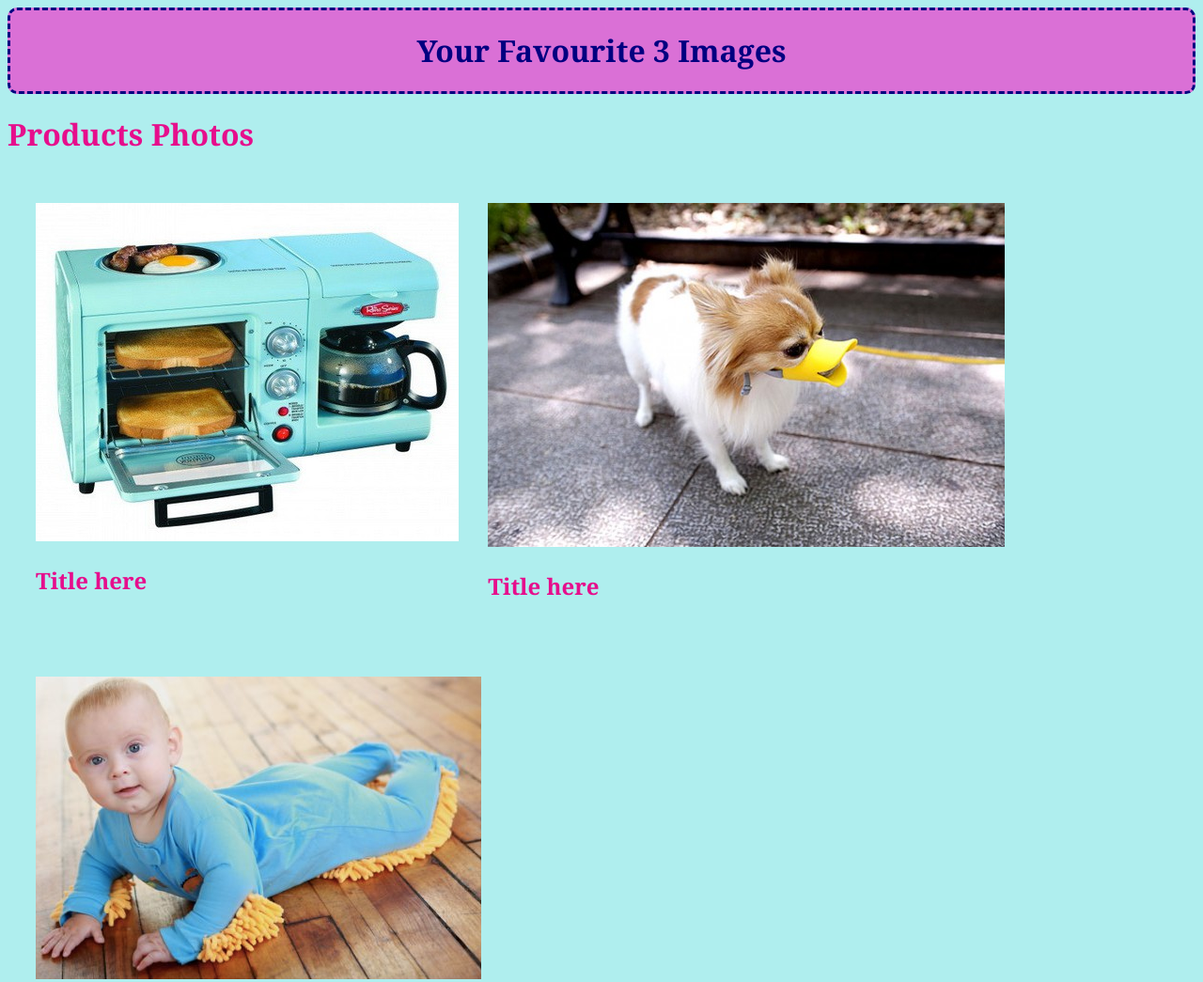
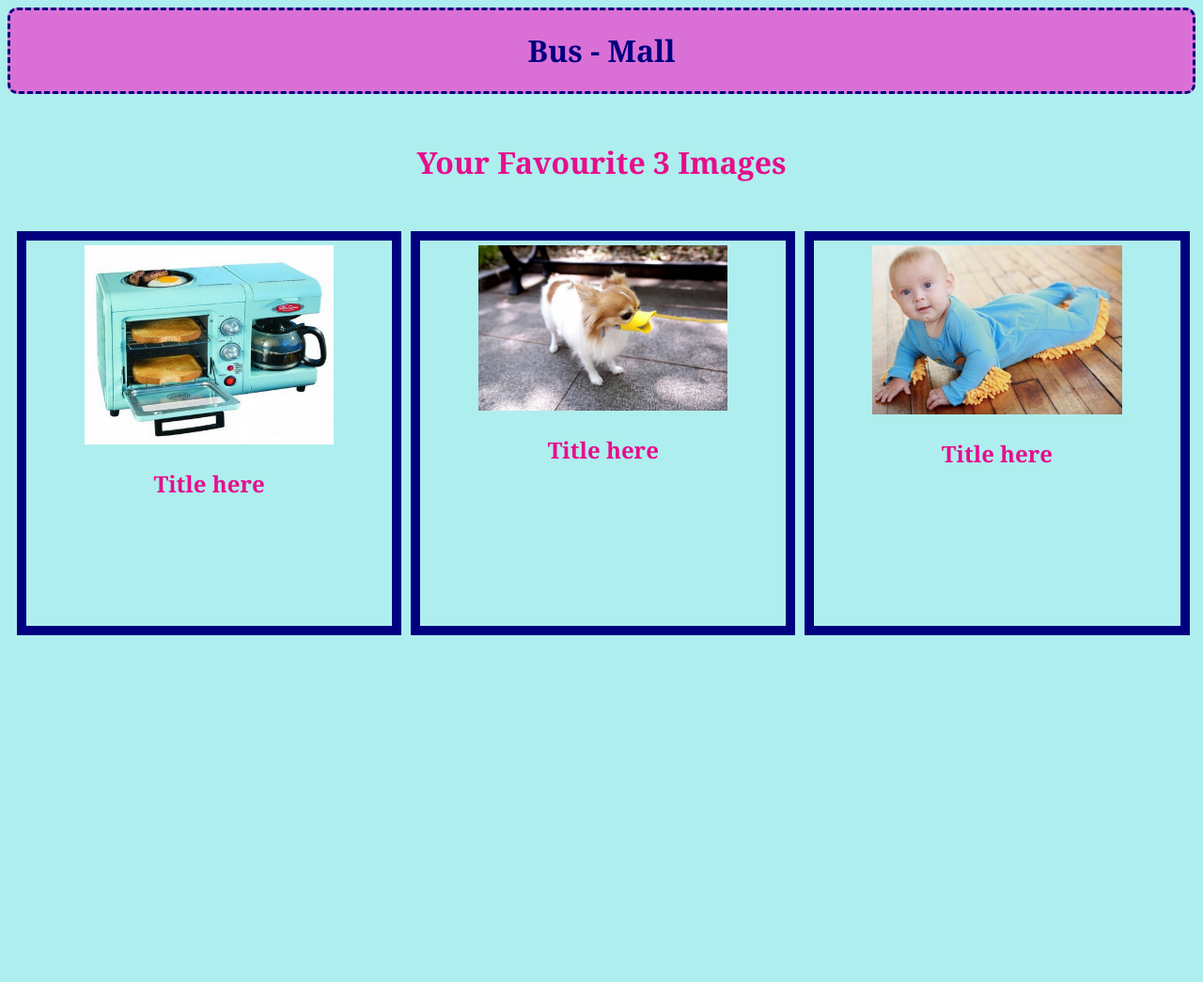
Before and after one commit to Nsuliman/bus-mall, a plain HTML site: page index.html in a window 1280 px wide. Shown: the top 1045 px of the page at 94% size. After the commit the page ends 800 px from the top, so only its background shows below. Drawn offline with Linux system fonts and the light colour scheme.

Commit message:
place three html images

```diff
--- a/index.html
+++ b/index.html
@@ -14,13 +14,13 @@
 
     <header>
         <h1>
-            Your Favourite 3 Images
+            Bus - Mall
         </h1>
     </header>
 
     <main>
 
-        <h1> Products Photos </h1>
+        <h1> Your Favourite 3 Images </h1>
         <section id="products-container">
 
             <div>
--- a/style.css
+++ b/style.css
@@ -16,7 +16,22 @@ header {
 }
 
 section div {
-    width: 33.33%;
+    width: 30%;
     float: left;
+    padding: 5px;
+    border: 10px solid navy;
+    height: 400px;
+    text-align: center;
+    margin-left: 10px;
+    margin-bottom: 10px;
+}
+
+  div img {
+    width: 70%;
+  }
+
+  main h1 {
+
+    text-align: center;
     padding: 30px;
   }
```
